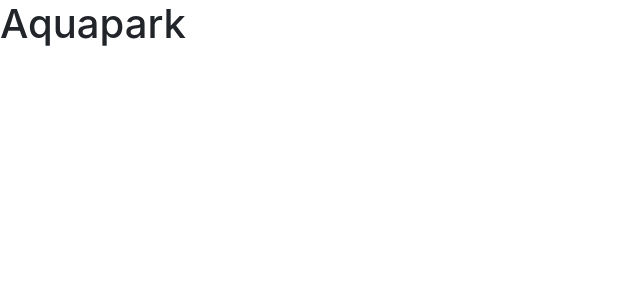
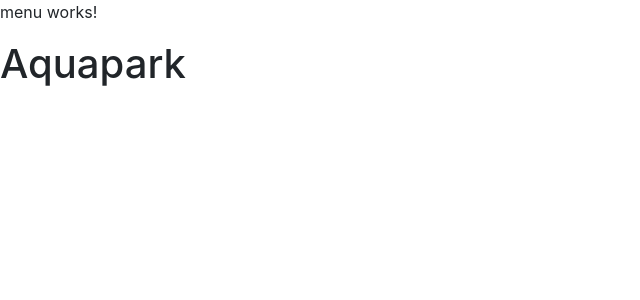
Before and after one commit to sosena1/AEII_2020_BD2_Sosna_Aquapark, an Angular app in the folder frontend-application/aquapark/: page / in a window 1280 px wide. Shown: the top 300 px of the page, without its empty margins (0-640 px from the left). Built offline with nearby package versions, Linux system fonts and the light colour scheme.

Commit message:
Added menu component

```diff
--- a/frontend-application/aquapark/src/app/app.component.html
+++ b/frontend-application/aquapark/src/app/app.component.html
@@ -11,6 +11,7 @@
   <title>Hello, world!</title>
 </head>
 <body>
+<app-menu></app-menu>
 <h1>{{title}}</h1>
 <router-outlet></router-outlet>
 <!-- Optional JavaScript -->
--- a/frontend-application/aquapark/src/app/app.module.ts
+++ b/frontend-application/aquapark/src/app/app.module.ts
@@ -3,10 +3,12 @@
 
 import { AppRoutingModule } from './app-routing.module';
 import { AppComponent } from './app.component';
+import { MenuComponent } from './menu/menu.component';
 
 @NgModule({
   declarations: [
-    AppComponent
+    AppComponent,
+    MenuComponent
   ],
   imports: [
     BrowserModule,
--- /dev/null
+++ b/frontend-application/aquapark/src/app/menu/menu.component.html
@@ -0,0 +1 @@
+<p>menu works!</p>
--- /dev/null
+++ b/frontend-application/aquapark/src/app/menu/menu.component.ts
@@ -0,0 +1,15 @@
+import { Component, OnInit } from '@angular/core';
+
+@Component({
+  selector: 'app-menu',
+  templateUrl: './menu.component.html',
+  styleUrls: ['./menu.component.css']
+})
+export class MenuComponent implements OnInit {
+
+  constructor() { }
+
+  ngOnInit(): void {
+  }
+
+}
```
Also changed, not shown: frontend-application/aquapark/src/app/menu/menu.component.css (added), 1 other file (tests, documents, lock files or other folders).
